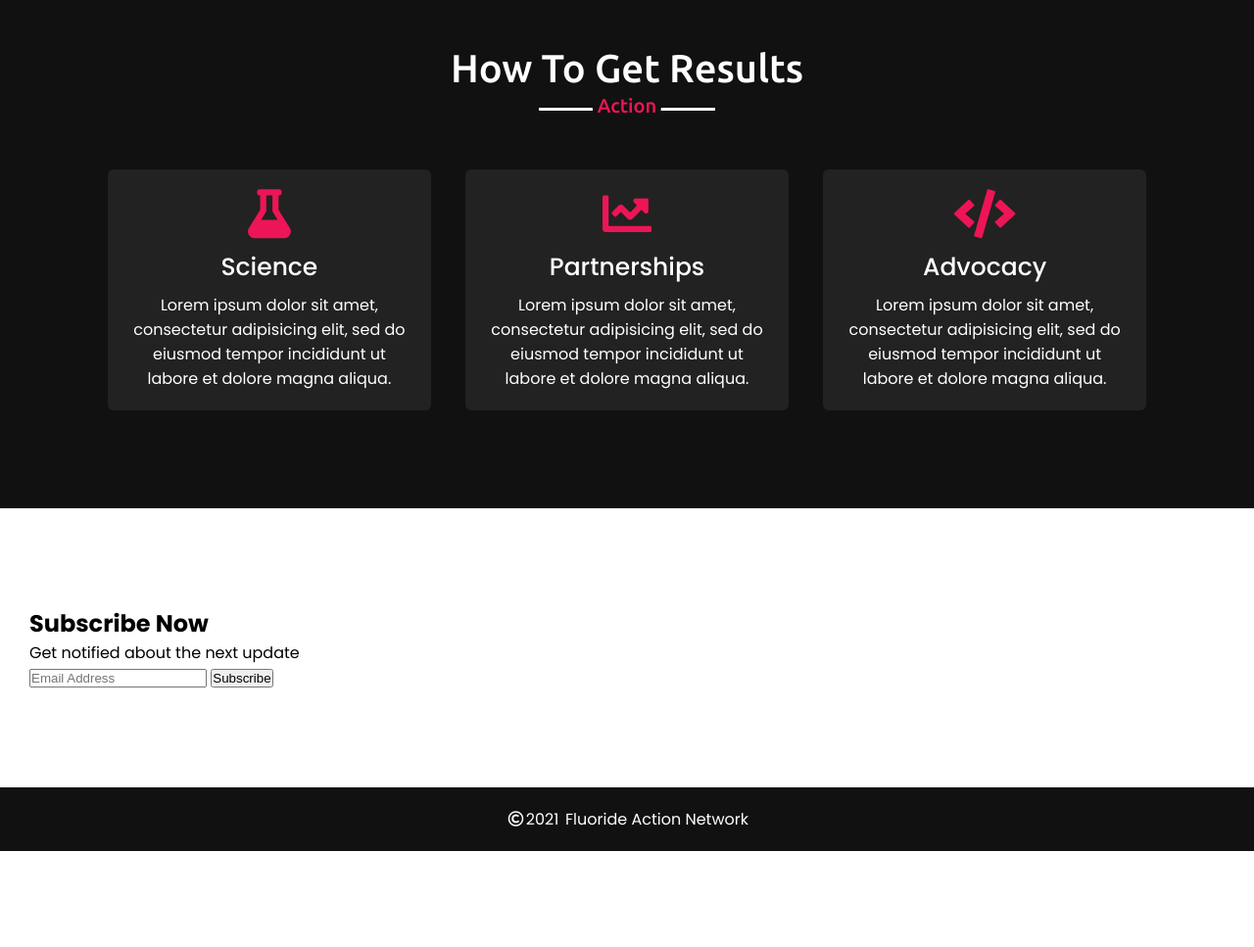
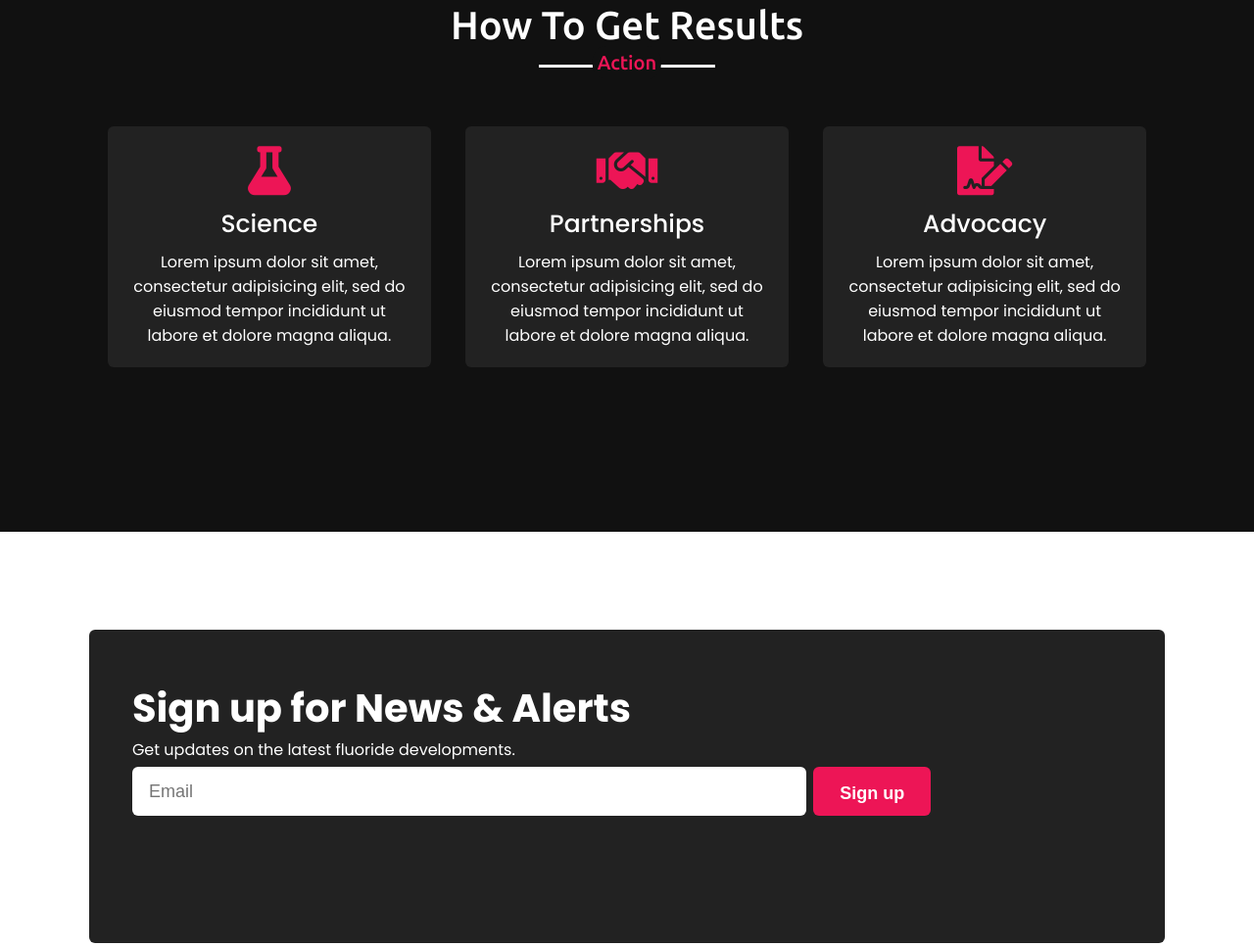
Before and after one commit to kevinkell-y/activism, a plain HTML site: page index.html in a window 1280 px wide. Shown: the part 1667-2634 px from the top of the page at 98% size. Before the commit the page ends 2536 px from the top, so only its background shows below. Drawn offline with nearby package versions, Linux system fonts and the light colour scheme.

Commit message:
Newsletter HTML

```diff
--- a/css/style.css
+++ b/css/style.css
@@ -231,7 +231,7 @@ section .title::after{
   ABOUT SECTION
 
 =================================*/
-.about, .services, .subscribe-box {
+.about, .services, .newsletter{
   font-family: 'Poppins', sans-serif;
 }
 
@@ -328,6 +328,7 @@ section .title::after{
 .services {
     color: #fff;
     background: #111;
+    min-height: 80vh;
 }
 
 .services .title::before {
@@ -383,9 +384,74 @@ section .title::after{
   NEWSLETTER SUBSCRIBE SECTION
 
 =================================*/
+.newsletter {
+
+}
+.newsletter-wrapper {
+    display: flex;
+    margin: 0 auto;
+    width: 90%;
+    /*min-height: 70vh;*/
+}
+
+.newsletter-box {
+    background: #222;
+    width: 100%;
+    min-height: 40vh;
+    padding: 50px 4% 18px;
+    border-radius: 6px;
+    color: #fff;
+}
+
+.newsletter-box h1 {
+    font-size: 40px;
+}
+
+.newsletter-box p {
+    padding-bottom: 5px;
+}
+
+.newsletter-box input[type="text"] {
+    width: calc(80% - 120px);
+    height: 50px;
+    float: left;
+    font-size: 18px;
+    color: #000;
+    border-radius: 6px;
+    padding: 10px 15px;
+    margin-right: .4em;
+    line-height: 30px;
+    border: 2px solid transparent;
 
 
+}
 
+.newsletter-box input[type="text"]:hover {
+    border-color:  #ed1556;
+}
+
+.newsletter-box input[type=submit] {
+    width: 120px;
+    height: 50px;
+    float: left;
+    font-size: 18px;
+    font-weight: 700;
+    color: #fff;
+    background: #ed1556;
+    border-radius: 6px;
+    padding: 10px 15px;
+    line-height: 30px;
+    border: 2px solid transparent;
+    border-radius: 6px;
+    cursor: pointer;
+    transition: all 0.1s ease-in;
+}
+
+.newsletter-box input[type=submit]:hover {
+    -moz-box-shadow: 0px 0px 4px 1px white;
+    -webkit-box-shadow: 0px 0px 4px 1px white;
+    box-shadow: 0px 0px 4px 1px white;
+}
 
 
 /*===============================
@@ -576,21 +642,30 @@ footer span {
   .home .max-width {
     margin-left: 0px;
   }
+  .about .carousel .card img {
+      height: 250px;
+      width: 300px;
+  }
+  .about .carousel .card .text {
+      font-size: 1.4em;
+      margin: 8px 0 7px 0;
+  }
 }
 @media (max-width: 1200px){
+    section {
+      padding: 80px 30px;
+    }
+
     .about .title {
       margin-bottom: 30px;
     }
-    .about .about-content h3 {
-        font-size: 18px;
-        margin-bottom: 0;
+    .about .carousel .card img {
+        height: 225px;
+        width: 250px;
     }
-    section {
-      padding: 80px 30px;
-    }
-    #gallery {
-      padding: 0 25px;
-      margin: auto;
+    .about .carousel .card .text {
+        font-size: 1em;
+
     }
 
 }
@@ -653,6 +728,23 @@ footer span {
       padding: 60px 0;
   }
 }
+@media (max-width: 999px){
+    .about .carousel .card img {
+        height: 250px;
+        width: 325px;
+    }
+    .about .carousel .card .text {
+        font-size: 1em;
+
+    }
+}
+@media (max-width: 815px) {
+    .about .carousel .card img {
+        height: 100%;
+        width: 250px;
+    }
+}
+
 @media (max-width:764px) {
 
   .home .home-content h2 {
@@ -711,6 +803,16 @@ footer span {
       padding-top: 1px;
   }
 }
+@media (max-width: 600px){
+    .about .carousel .card img {
+        width: 375px;
+        height: 275px;
+    }
+    .about .carousel .card .text {
+        font-size: 1.5em;
+
+    }
+}
 
 @media (max-width:500px) {
   .navbar .logo a {
@@ -725,7 +827,16 @@ footer span {
     font-size: 1.2em;
   }
 
+  .about .carousel .card img {
+      width: 300px;
+      height: 250px;
+
+  }
+
   .services .serv-content .card {
       width: 100%;
   }
+  .newsletter-box h1 {
+      font-size: 2em;
+  }
 }
--- a/index.html
+++ b/index.html
@@ -106,14 +106,14 @@
                 </div><!-- card 1-->
                 <div class="card">
                     <div class="box">
-                        <i class="fas fa-chart-line"></i>
+                        <i class="fas fa-handshake"></i>
                         <div class="text">Partnerships</div>
                         <p>Lorem ipsum dolor sit amet, consectetur adipisicing elit, sed do eiusmod tempor incididunt ut labore et dolore magna aliqua. </p>
                     </div><!-- box -->
                 </div><!-- card 2-->
                 <div class="card">
                     <div class="box">
-                        <i class="fas fa-code"></i>
+                        <i class="fas fa-file-signature"></i>
                         <div class="text">Advocacy</div>
                         <p>Lorem ipsum dolor sit amet, consectetur adipisicing elit, sed do eiusmod tempor incididunt ut labore et dolore magna aliqua.</p>
                     </div><!-- box -->
@@ -127,14 +127,21 @@
     <!-- NEWS/ARTICLES SECTION -->
 
     <!-- NEWSLETTER SIGNUP SECTION -->
-    <section class="subscribe-box" id="subscribe-box">
-        <h1>Subscribe Now</h1>
-        <span>Get notified about the next update</span>
-        <form action="#">
-            <input type="email" name="email_address" placeholder="Email Address">
-            <button type="submit">Subscribe</button>
-        </form>
-    </section>
+    <section class="newsletter" id="newsletter">
+        <div class="newsletter-wrapper">
+            <div class="newsletter-box">
+                <h1>Sign up for News & Alerts</h1>
+                <p>Get updates on the latest fluoride developments.</p>
+                <form action="#">
+                    <div>
+                        <input type="text" name="" placeholder="Email">
+                        <input type="submit" value="Sign up" name="">
+
+                    </div>
+                </form>
+            </div><!-- box -->
+        </div><!-- wrapper -->
+    </section><!-- END NEWSLETTER SECTION -->
 
     <!-- FOOTER SECTION -->
     <footer>
```
Also changed, not shown: images/logo.png (added).
